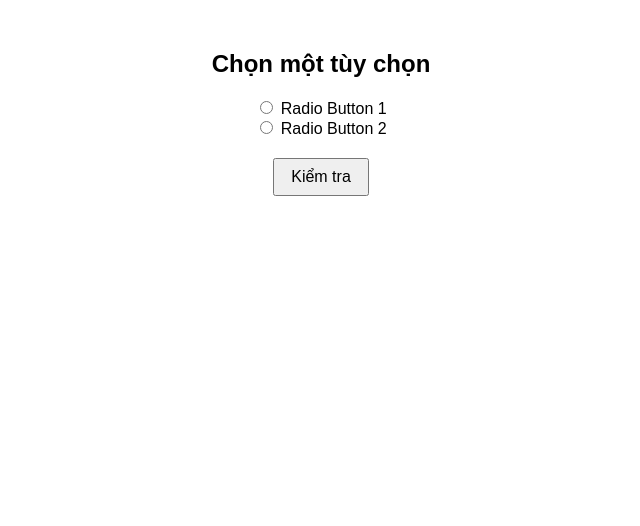
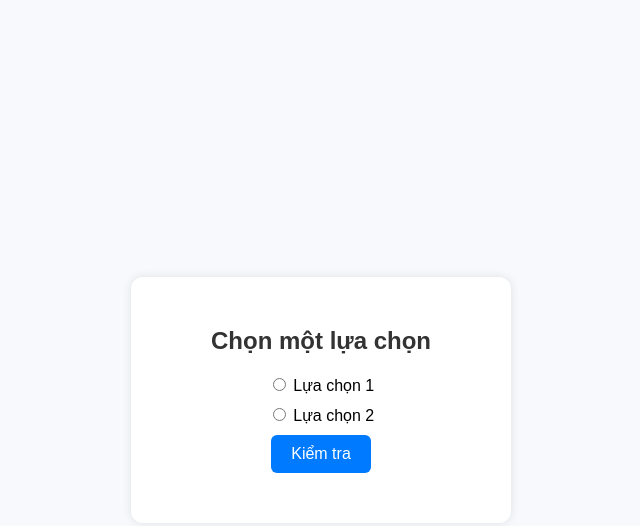
Before and after one commit to ThaoLe1412/automation-test, a plain HTML site: page index.html in a window 1280 px wide. Shown: the whole page, without its empty margins (319-959 px from the left). Drawn offline with Linux system fonts and the light colour scheme.

Commit message:
Update index.html

```diff
--- a/index.html
+++ b/index.html
@@ -1,58 +1,81 @@
 <!DOCTYPE html>
 <html lang="vi">
 <head>
-  <meta charset="UTF-8">
-  <title>Kiểm tra Radio Button</title>
+  <meta charset="UTF-8" />
+  <title>Radio Button Demo</title>
   <style>
     body {
       font-family: Arial, sans-serif;
-      margin: 50px;
+      background: #f7f9fc;
+      display: flex;
+      flex-direction: column;
+      align-items: center;
+      justify-content: center;
+      height: 100vh;
+      margin: 0;
     }
     .container {
-      max-width: 400px;
-      margin: auto;
+      background: #fff;
+      padding: 30px;
+      border-radius: 12px;
+      box-shadow: 0 0 10px rgba(0,0,0,0.1);
+      width: 320px;
       text-align: center;
     }
-    button {
-      margin-top: 20px;
-      padding: 8px 16px;
+    h2 {
+      color: #333;
+      margin-bottom: 20px;
+    }
+    label {
+      display: block;
+      margin: 10px 0;
       font-size: 16px;
       cursor: pointer;
+    }
+    button {
+      background: #007bff;
+      color: #fff;
+      border: none;
+      padding: 10px 20px;
+      border-radius: 6px;
+      font-size: 16px;
+      cursor: pointer;
+      transition: background 0.3s;
+    }
+    button:hover {
+      background: #0056b3;
     }
     #result {
       margin-top: 20px;
       font-weight: bold;
-      color: blue;
+      color: #007bff;
     }
   </style>
 </head>
 <body>
   <div class="container">
-    <h2>Chọn một tùy chọn</h2>
-    <label>
-      <input type="radio" name="option" value="1"> Radio Button 1
-    </label><br>
-    <label>
-      <input type="radio" name="option" value="2"> Radio Button 2
-    </label><br>
-    <button onclick="kiemTra()">Kiểm tra</button>
-    <div id="result"></div>
+    <h2>Chọn một lựa chọn</h2>
+    <label><input type="radio" name="option" value="Lựa chọn 1"> Lựa chọn 1</label>
+    <label><input type="radio" name="option" value="Lựa chọn 2"> Lựa chọn 2</label>
+    <button onclick="checkSelection()">Kiểm tra</button>
+    <p id="result"></p>
   </div>
 
   <script>
-    function kiemTra() {
-      const selected = document.querySelector('input[name="option"]:checked');
-      const resultDiv = document.getElementById("result");
-
-      if (!selected) {
-        resultDiv.innerText = "Vui lòng chọn 1 tùy chọn!";
-        resultDiv.style.color = "red";
-      } else if (selected.value === "1") {
-        resultDiv.innerText = "Bạn đã chọn Radio Button 1!";
-        resultDiv.style.color = "green";
+    function checkSelection() {
+      const radios = document.getElementsByName('option');
+      let selected = null;
+      for (const r of radios) {
+        if (r.checked) {
+          selected = r.value;
+          break;
+        }
+      }
+      const result = document.getElementById('result');
+      if (selected) {
+        result.innerText = '✅ Bạn đã chọn: ' + selected;
       } else {
-        resultDiv.innerText = "Bạn đã chọn Radio Button 2!";
-        resultDiv.style.color = "green";
+        result.innerText = '⚠️ Vui lòng chọn một lựa chọn!';
       }
     }
   </script>
```
